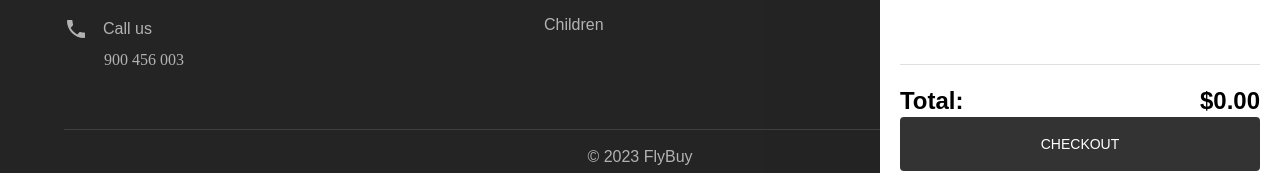
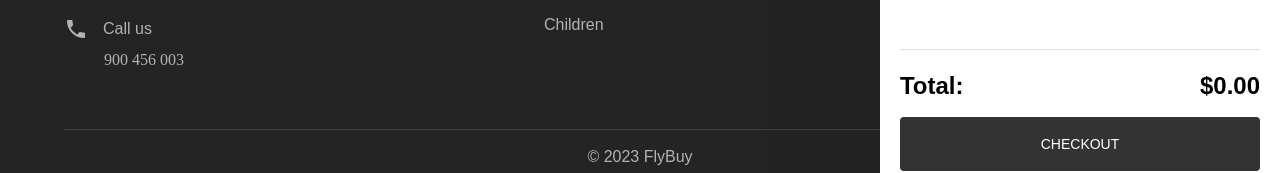
Before and after one commit to iryb/flybuy, a React (Create React App) app in the folder client/: page /category/children in a window 1280 px wide. Both pictures are taken after a click on the button 1168 px from the left and 32 px from the top of the page. Shown: the part 609-782 px from the top of the page. Built offline with nearby package versions, Linux system fonts and the light colour scheme; no server answers.

Commit message:
Fix mini cart styles

```diff
--- a/client/src/components/miniCart/miniCart.tsx
+++ b/client/src/components/miniCart/miniCart.tsx
@@ -8,12 +8,11 @@ import { ProductListItem } from "../productListItem/ProductListItem";
 import { formatPrice } from "@/helpers/helpers";
 import { useNavigate } from "react-router-dom";
 import { ApiPath } from "@/common/enums/apiPath";
-import { CartItem } from "@/common/types/types";
+import clsx from "clsx";
 
 export const MiniCart = (): React.ReactElement => {
   const dispatch = useAppDispatch();
-  // eslint-disable-next-line @typescript-eslint/no-unnecessary-type-assertion
-  const cart = useAppSelector((state) => state.cart.cart) as CartItem[];
+  const cart = useAppSelector((state) => state.cart.cart);
   const isCartOpen = useAppSelector((state) => state.cart.isCartOpen);
   const navigate = useNavigate();
 
@@ -23,7 +22,13 @@ export const MiniCart = (): React.ReactElement => {
   }, 0);
 
   return (
-    <Box display={isCartOpen ? "block" : "none"} className={styles.miniCartBg}>
+    <Box
+      className={clsx(
+        styles.miniCartBg,
+        styles.miniCartContainer,
+        isCartOpen ? styles.active : "",
+      )}
+    >
       <Box className={styles.miniCart}>
         <Box className={styles.miniCartInner}>
           <Box className={styles.miniCartContent}>
@@ -42,11 +47,7 @@ export const MiniCart = (): React.ReactElement => {
           <Box className={styles.miniCartFooter}>
             <Divider />
             <Box mt="20px">
-              <Box
-                display="flex"
-                alignItems="center"
-                justifyContent="space-between"
-              >
+              <Box className={styles.totalContainer}>
                 <Typography variant="h5" fontWeight="bold">
                   Total:
                 </Typography>
--- a/client/src/components/miniCart/styles.module.scss
+++ b/client/src/components/miniCart/styles.module.scss
@@ -7,7 +7,20 @@
   width: 100%;
   height: 100%;
   background-color: rgba(0, 0, 0, 0.3);
+  opacity: 0;
   z-index: 2;
+  pointer-events: none;
+  transition: opacity 300ms;
+}
+
+.miniCartContainer {
+  &.active {
+    opacity: 1;
+    pointer-events: initial;
+    .miniCart {
+      transform: translateX(0);
+    }
+  }
 }
 
 .miniCart {
@@ -18,6 +31,11 @@
   height: 100%;
   background-color: #fff;
   padding-top: $headerHeight;
+  transform: translateX(100%);
+  transition: transform 300ms;
+  @media (max-width: $screen-sm) {
+    width: 100%;
+  }
 }
 
 .miniCartInner {
@@ -43,3 +61,10 @@
     background-color: $secondaryColor;
   }
 }
+
+.totalContainer {
+  display: flex;
+  align-items: center;
+  justify-content: space-between;
+  padding-bottom: 15px;
+}
--- a/client/src/components/productListItem/ProductListItem.tsx
+++ b/client/src/components/productListItem/ProductListItem.tsx
@@ -10,19 +10,25 @@ import {
   increaseCount,
   removeFromCart,
 } from "@/store/cart/slice";
+import { ApiPath } from "@enums/apiPath";
 
 import styles from "./styles.module.scss";
 
 export const ProductListItem = (item: CartItem): React.ReactElement => {
   const dispatch = useAppDispatch();
-  const { name, price } = item.attributes;
+  const { name, price, image } = item.attributes;
   const { count } = item;
 
   return (
     <Box>
       <Box className={styles.product}>
-        <Box flex="1 1 40%">
-          <img src="/" alt={name} />
+        <Box flex="1 1 40%" className={styles.leftCol}>
+          <img
+            // eslint-disable-next-line @typescript-eslint/restrict-template-expressions
+            src={`${ApiPath.ROOT}${image.data?.attributes.formats.medium.url}`}
+            alt={name}
+            className={styles.productImage}
+          />
         </Box>
         <Box flex="1 1 60%">
           <Box className={styles.productTop}>
--- a/client/src/components/productListItem/styles.module.scss
+++ b/client/src/components/productListItem/styles.module.scss
@@ -1,5 +1,5 @@
 .product {
-  padding: 15px;
+  padding: 15px 0;
   display: flex;
 }
 
@@ -8,3 +8,12 @@
   justify-content: space-between;
   align-items: center;
 }
+
+.leftCol {
+  padding-right: 15px;
+}
+
+.productImage {
+  max-width: 100%;
+  height: auto;
+}
```
